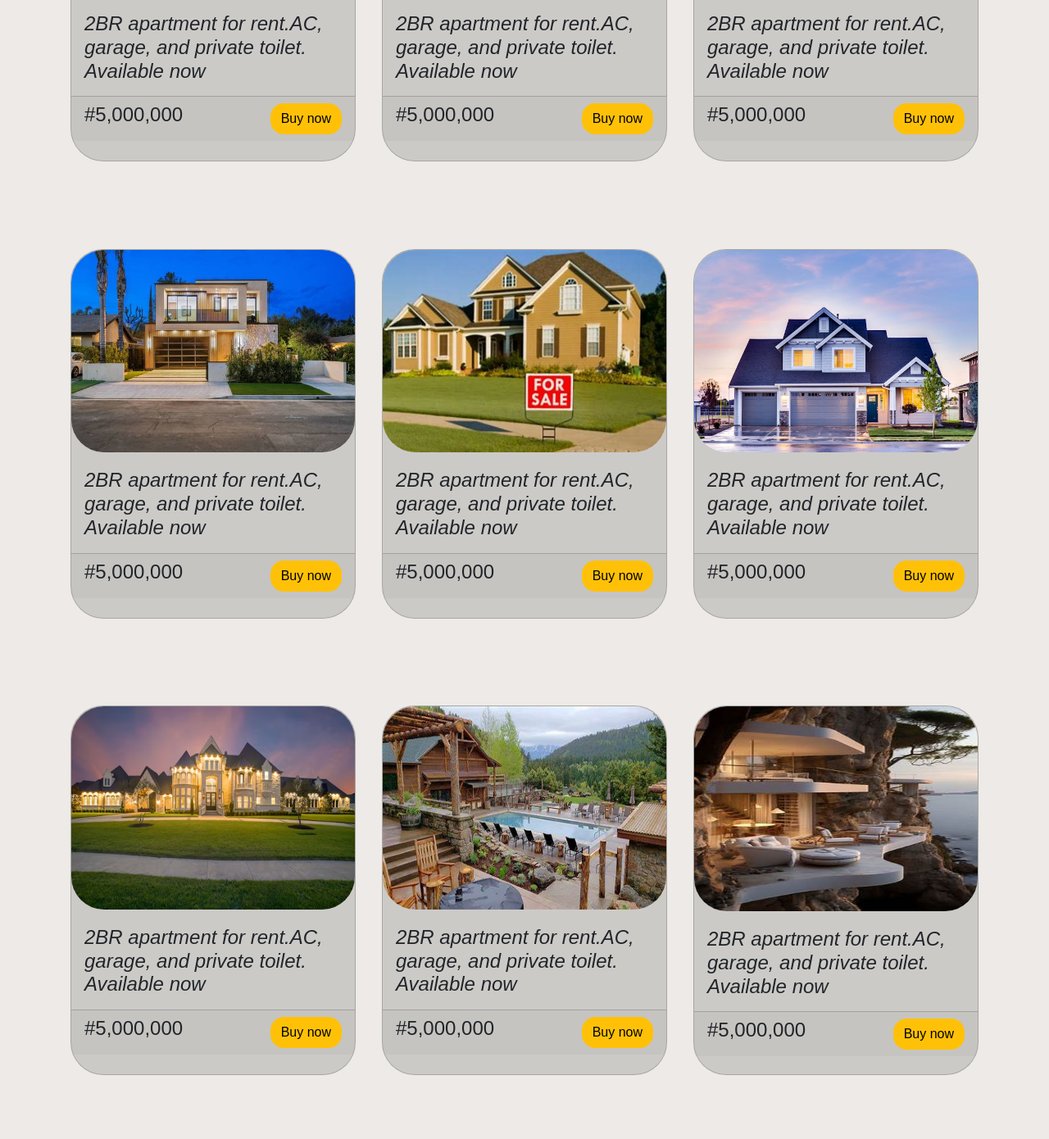
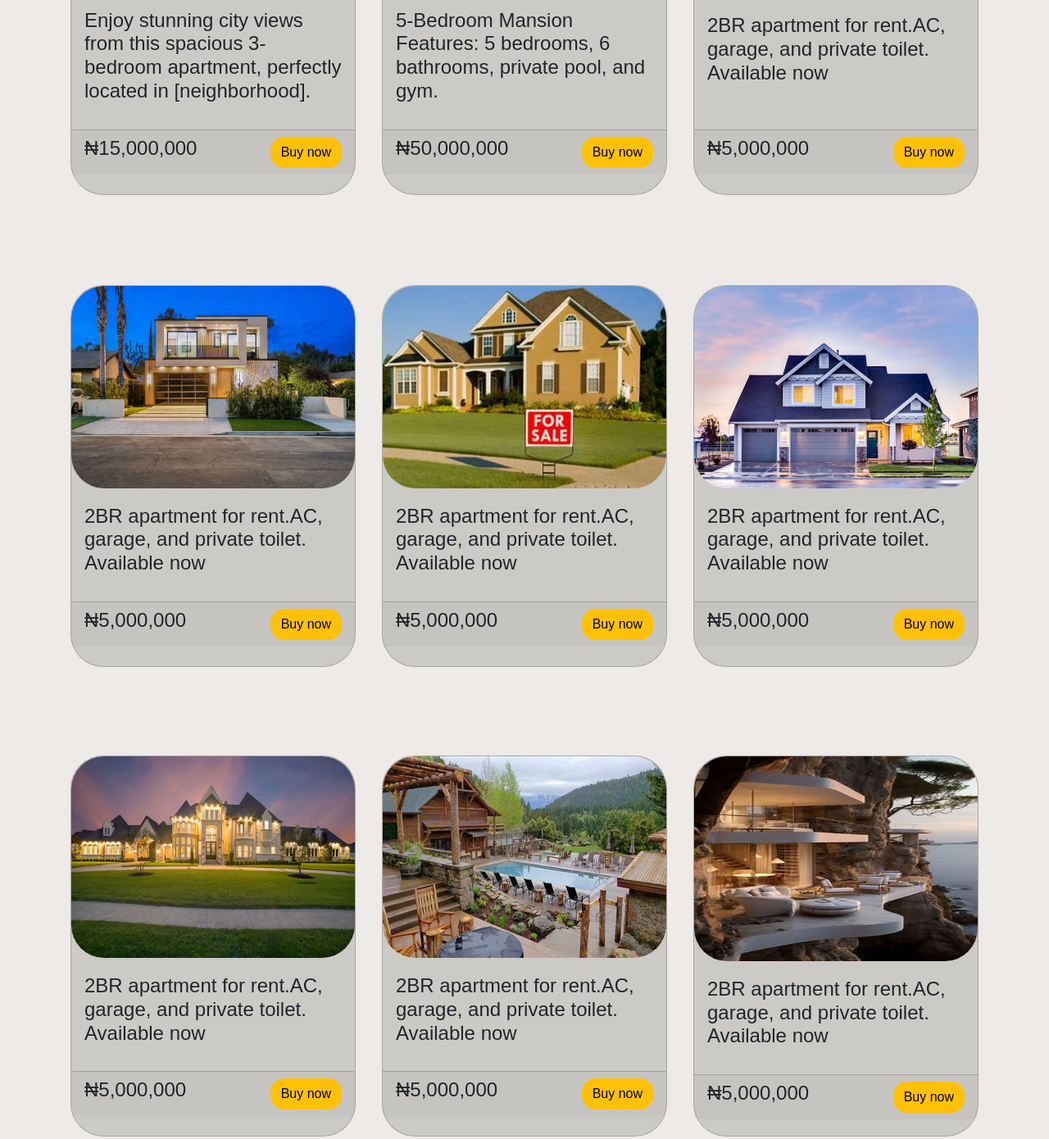
Before and after one commit to preciousabaah/real-estate-website, a plain HTML site: page properties.html in a window 1280 px wide. Shown: the part 846-2236 px from the top of the page at 82% size. Drawn offline with nearby package versions, Linux system fonts and the light colour scheme.

Commit message:
I updated some looks

```diff
--- a/mystyle.css
+++ b/mystyle.css
@@ -68,11 +68,6 @@ body{
     background-color:rgba(67, 39, 3, 0.094);
  }
 
- .img{
-    border-radius: 40px;
- }
-
-
      /*properties*/
 
      .responsive2{
@@ -119,3 +114,15 @@ body{
    .footer-links{
     text-decoration: none;
    }
+
+
+ .img{
+    border-radius: 40px;
+ }
+
+ .image2{
+    width: 100%;
+    height: 246px;
+    object-fit: cover;
+    object-position: top;
+ }
--- a/properties.html
+++ b/properties.html
@@ -47,12 +47,10 @@
       <div class="col-md-7">
             <img src="images/image14.webp" class="responsive2 img-fluid">
       </div>
-      <div class="col-md-5">
-        <div>
-          <p class="h2 fw-bold">Modern design, spacious room,
-            and top-natch amenities. Perfect
-            for those seeking comfort and conveninence. </p>
-        </div>
+      <div class="col-md-5 d-flex flex-wrap align-content-center">
+        <p class="h2 fw-bold">Modern design, spacious room,
+          and top-natch amenities. Perfect
+          for those seeking comfort and conveninence. </p>
       </div>
     </div>
   </div>
@@ -70,12 +68,13 @@
         <div class="card mt-5">
           <img src="images/img1.jpeg" alt="map" class="responsive3 img-fluid">
           <div class="card-body">
-            <h4 class="card-text mt-1"> <i> 2BR apartment for rent.AC, garage, and private toilet. Available now </i>
+            <h4 class="card-text mt-1"> <p> Enjoy stunning city views from this spacious 3-bedroom apartment,
+             perfectly located in [neighborhood]. </p>
             </h4>
           </div>
           <div class="card-footer mb-4 d-flex flex-row flex-sm-column flex-lg-row justify-content-between">
             <div>
-              <h4 class="text-center">#5,000,000</h4>
+              <h4 class="text-center">₦15,000,000</h4>
             </div>
             <div> <a href="#" class="btn btn-warning w-100 rounded-4">Buy now</a></div>
           </div>
@@ -86,12 +85,13 @@
         <div class="card mt-5">
           <img src="images/img8.jpg" alt="map" class="responsive3 img-fluid">
           <div class="card-body">
-            <h4 class="card-text mt-1"> <i> 2BR apartment for rent.AC, garage, and private toilet. Available now </i>
+            <h4 class="card-text mt-1"> <p> 5-Bedroom Mansion
+               Features: 5 bedrooms, 6 bathrooms, private pool, and gym. </p>
             </h4>
           </div>
           <div class=" card-footer mb-4 d-flex flex-row flex-sm-column flex-lg-row justify-content-between">
             <div>
-              <h4 class="text-center">#5,000,000</h4>
+              <h4 class="text-center">₦50,000,000</h4>
             </div>
             <div><a href="#" class="btn btn-warning w-100 rounded-4 ">Buy now</a></div>
           </div>
@@ -106,12 +106,12 @@
         <div class="card mt-5">
           <img src="images/img2.webp" alt="map" class="responsive3 img-fluid">
           <div class="card-body">
-            <h4 class="card-text mt-1"> <i> 2BR apartment for rent.AC, garage, and private toilet. Available now </i>
+            <h4 class="card-text mt-1"> <p> 2BR apartment for rent.AC, garage, and private toilet. Available now </p>
             </h4>
           </div>
           <div class="card-footer mb-4 d-flex flex-row flex-sm-column flex-lg-row justify-content-between">
             <div>
-              <h4 class="text-center">#5,000,000</h4>
+              <h4 class="text-center">₦5,000,000</h4>
             </div>
             <div> <a href="#" class="btn btn-warning w-100 rounded-4">Buy now</a></div>
           </div>
@@ -122,12 +122,12 @@
         <div class="card mt-5">
           <img src="images/img13.avif" alt="map" class="responsive3 img-fluid">
           <div class="card-body">
-            <h4 class="card-text mt-1"> <i> 2BR apartment for rent.AC, garage, and private toilet. Available now </i>
+            <h4 class="card-text mt-1"> <p> 2BR apartment for rent.AC, garage, and private toilet. Available now </p>
             </h4>
           </div>
           <div class=" card-footer mb-4 d-flex flex-row flex-sm-column flex-lg-row justify-content-between">
             <div>
-              <h4 class="text-center">#5,000,000</h4>
+              <h4 class="text-center">₦5,000,000</h4>
             </div>
             <div><a href="#" class="btn btn-warning w-100 rounded-4 ">Buy now</a></div>
           </div>
@@ -144,12 +144,12 @@
         <div class="card mt-5">
           <img src="images/map1.jpg" alt="map" class="responsive3 img-fluid">
           <div class="card-body">
-            <h4 class="card-text mt-1"> <i> 2BR apartment for rent.AC, garage, and private toilet. Available now </i>
+            <h4 class="card-text mt-1"> <p> 2BR apartment for rent.AC, garage, and private toilet. Available now </p>
             </h4>
           </div>
           <div class="card-footer mb-4 d-flex flex-row flex-sm-column flex-lg-row justify-content-between">
             <div>
-              <h4 class="text-center">#5,000,000</h4>
+              <h4 class="text-center">₦5,000,000</h4>
             </div>
             <div> <a href="#" class="btn btn-warning w-100 rounded-4">Buy now</a></div>
           </div>
@@ -160,12 +160,12 @@
         <div class="card mt-5">
           <img src="images/img3.jpeg" alt="map" class="responsive3 img-fluid">
           <div class="card-body">
-            <h4 class="card-text mt-1"> <i> 2BR apartment for rent.AC, garage, and private toilet. Available now </i>
+            <h4 class="card-text mt-1"> <p> 2BR apartment for rent.AC, garage, and private toilet. Available now </p>
             </h4>
           </div>
           <div class=" card-footer mb-4 d-flex flex-row flex-sm-column flex-lg-row justify-content-between">
             <div>
-              <h4 class="text-center">#5,000,000</h4>
+              <h4 class="text-center">₦5,000,000</h4>
             </div>
             <div><a href="#" class="btn btn-warning w-100 rounded-4 ">Buy now</a></div>
           </div>
@@ -178,12 +178,12 @@
         <div class="card mt-5">
           <img src="images/img19.avif" alt="map" class="responsive3 img-fluid">
           <div class="card-body">
-            <h4 class="card-text mt-1"> <i> 2BR apartment for rent.AC, garage, and private toilet. Available now </i>
+            <h4 class="card-text mt-1"> <p> 2BR apartment for rent.AC, garage, and private toilet. Available now </p>
             </h4>
           </div>
           <div class="card-footer mb-4 d-flex flex-row flex-sm-column flex-lg-row justify-content-between">
             <div>
-              <h4 class="text-center">#5,000,000</h4>
+              <h4 class="text-center">₦5,000,000</h4>
             </div>
             <div> <a href="#" class="btn btn-warning w-100 rounded-4">Buy now</a></div>
           </div>
@@ -194,12 +194,12 @@
         <div class="card mt-5">
           <img src="images/map7.jpg" alt="map" class="responsive3 img-fluid">
           <div class="card-body">
-            <h4 class="card-text mt-1"> <i> 2BR apartment for rent.AC, garage, and private toilet. Available now </i>
+            <h4 class="card-text mt-1"> <p> 2BR apartment for rent.AC, garage, and private toilet. Available now </p>
             </h4>
           </div>
           <div class=" card-footer mb-4 d-flex flex-row flex-sm-column flex-lg-row justify-content-between">
             <div>
-              <h4 class="text-center">#5,000,000</h4>
+              <h4 class="text-center">₦5,000,000</h4>
             </div>
             <div><a href="#" class="btn btn-warning w-100 rounded-4 ">Buy now</a></div>
           </div>
@@ -218,12 +218,12 @@
         <div class="card mt-5">
           <img src="images/map.jpg" alt="map" class="responsive3 img-fluid">
           <div class="card-body">
-            <h4 class="card-text mt-1"> <i> 2BR apartment for rent.AC, garage, and private toilet. Available now </i>
+            <h4 class="card-text mt-1"> <p> 2BR apartment for rent.AC, garage, and private toilet. Available now </p>
             </h4>
           </div>
           <div class="card-footer mb-4 d-flex flex-row flex-sm-column flex-lg-row justify-content-between">
             <div>
-              <h4 class="text-center">#5,000,000</h4>
+              <h4 class="text-center">₦5,000,000</h4>
             </div>
             <div> <a href="#" class="btn btn-warning w-100 rounded-4">Buy now</a></div>
           </div>
@@ -234,12 +234,12 @@
         <div class="card mt-5">
           <img src="images/img17.avif" alt="map" class="responsive3 img-fluid">
           <div class="card-body">
-            <h4 class="card-text mt-1"> <i> 2BR apartment for rent.AC, garage, and private toilet. Available now </i>
+            <h4 class="card-text mt-1"> <p> 2BR apartment for rent.AC, garage, and private toilet. Available now </p>
             </h4>
           </div>
           <div class=" card-footer mb-4 d-flex flex-row flex-sm-column flex-lg-row justify-content-between">
             <div>
-              <h4 class="text-center">#5,000,000</h4>
+              <h4 class="text-center">₦5,000,000</h4>
             </div>
             <div><a href="#" class="btn btn-warning w-100 rounded-4 ">Buy now</a></div>
           </div>
@@ -251,19 +251,16 @@
 
 
 
-
-
-
       <div class="p-3 col-sm-6 col-lg-4 mb-4">
         <div class="card mt-5">
           <img src="images/img15.avif" alt="map" class="responsive3 img-fluid">
           <div class="card-body">
-            <h4 class="card-text mt-1"> <i> 2BR apartment for rent.AC, garage, and private toilet. Available now </i>
+            <h4 class="card-text mt-1"> <p> 2BR apartment for rent.AC, garage, and private toilet. Available now </p>
             </h4>
           </div>
           <div class="card-footer mb-4 d-flex flex-row flex-sm-column flex-lg-row justify-content-between">
             <div>
-              <h4 class="text-center">#5,000,000</h4>
+              <h4 class="text-center">₦5,000,000</h4>
             </div>
             <div> <a href="#" class="btn btn-warning w-100 rounded-4">Buy now</a></div>
           </div>
@@ -274,12 +271,12 @@
         <div class="card mt-5">
           <img src="images/img10.jpg" alt="map" class="responsive3 img-fluid">
           <div class="card-body">
-            <h4 class="card-text mt-1"> <i> 2BR apartment for rent.AC, garage, and private toilet. Available now </i>
+            <h4 class="card-text mt-1"> <p> 2BR apartment for rent.AC, garage, and private toilet. Available now </p>
             </h4>
           </div>
           <div class=" card-footer mb-4 d-flex flex-row flex-sm-column flex-lg-row justify-content-between">
             <div>
-              <h4 class="text-center">#5,000,000</h4>
+              <h4 class="text-center">₦5,000,000</h4>
             </div>
             <div><a href="#" class="btn btn-warning w-100 rounded-4 ">Buy now</a></div>
           </div>
```
Also changed, not shown: contact-us.html (+2 -3 lines), home.html (+1 -1 lines), more-info.html (+2 -2 lines), images/contact.jpg, images/img-6.jpg (added), images/img20.avif, images/img6.jpg (deleted).
